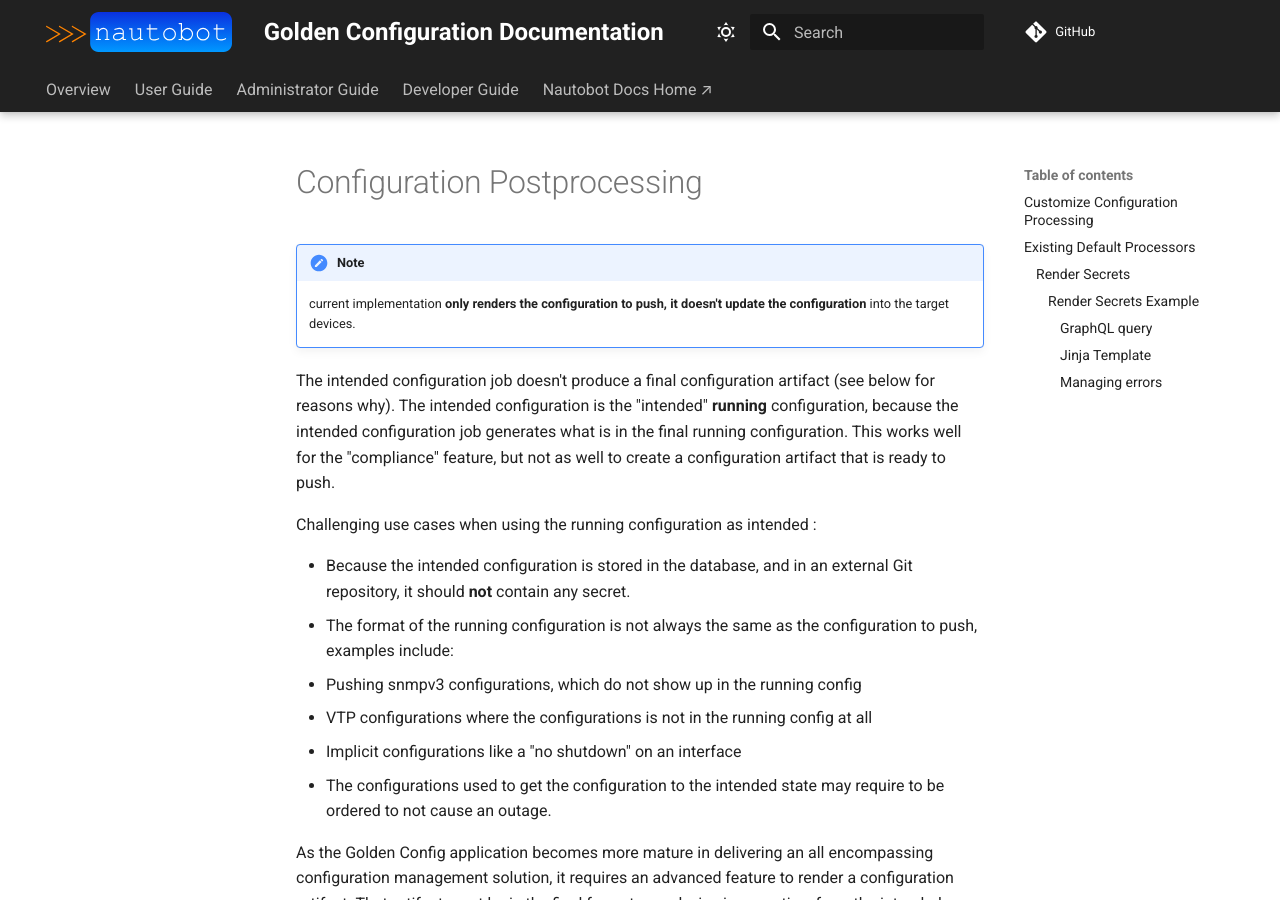
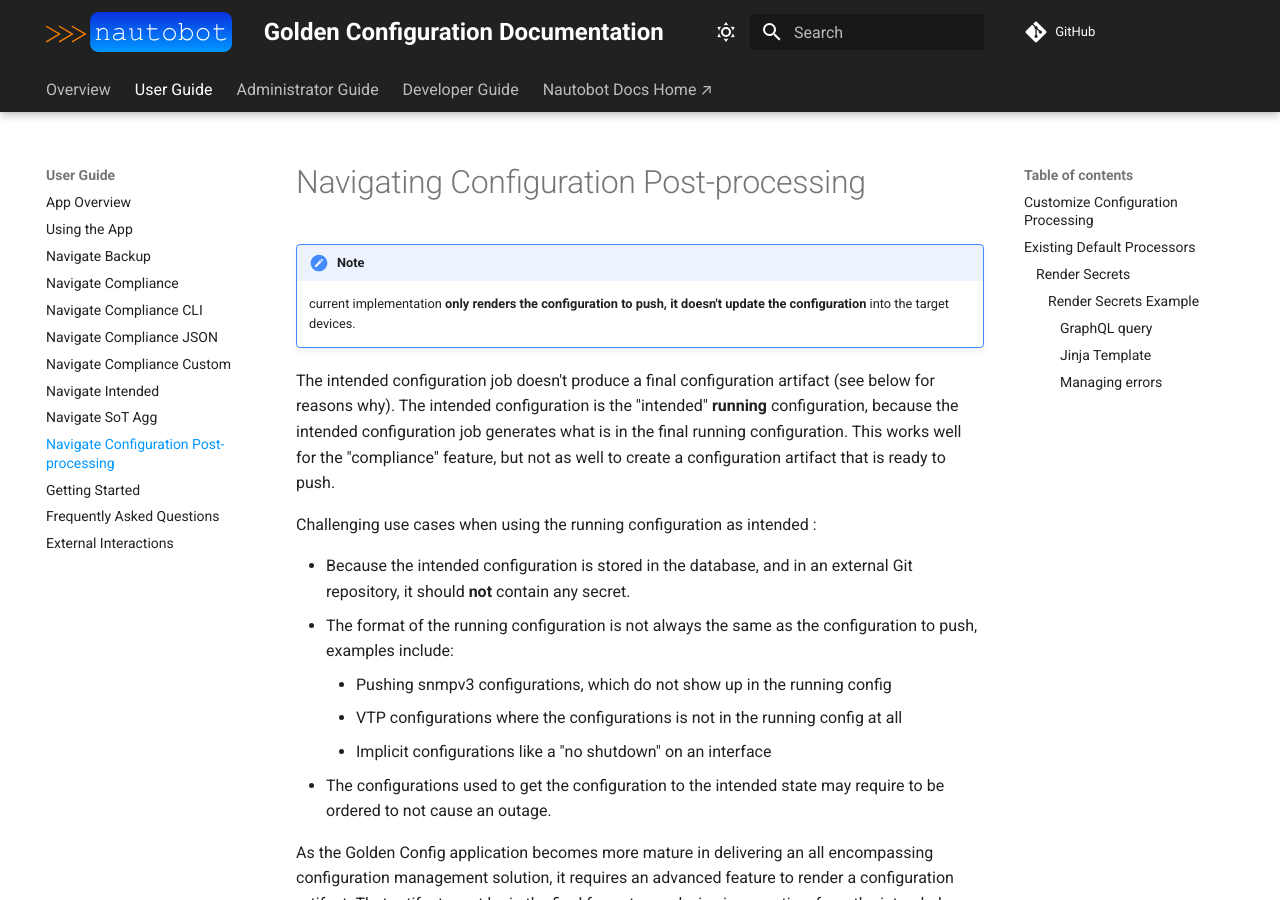
Before and after one commit to nautobot/nautobot-app-golden-config, an MkDocs documentation site: the page built from docs/user/app_feature_config_postprocessing.md, in a window 1280 px wide and 900 px high. Built offline with MkDocs 1.6.1 and Material for MkDocs 9.7.7, drawn with Linux system fonts in a browser that asks for light colours; comment, search, counter and statistics services are not loaded.

Commit message:
Fix documentation issues

```diff
--- a/docs/user/app_feature_config_to_push.md
+++ b/docs/user/app_feature_config_postprocessing.md
@@ -1,4 +1,4 @@
-# Configuration Postprocessing
+# Navigating Configuration Post-processing
 
 !!! note
     current implementation **only renders the configuration to push, it doesn't update the configuration** into the target devices.
@@ -9,9 +9,9 @@
 
 - Because the intended configuration is stored in the database, and in an external Git repository, it should **not** contain any secret.
 - The format of the running configuration is not always the same as the configuration to push, examples include:
-  - Pushing snmpv3 configurations, which do not show up in the running config
-  - VTP configurations where the configurations is not in the running config at all
-  - Implicit configurations like a "no shutdown" on an interface
+    - Pushing snmpv3 configurations, which do not show up in the running config
+    - VTP configurations where the configurations is not in the running config at all
+    - Implicit configurations like a "no shutdown" on an interface
 - The configurations used to get the configuration to the intended state may require to be ordered to not cause an outage.
 
 As the Golden Config application becomes more mature in delivering an all encompassing configuration management solution, it requires an advanced feature to render a configuration artifact. That artifact must be in the final format your device is expecting, from the intended configuration.
--- a/mkdocs.yml
+++ b/mkdocs.yml
@@ -103,6 +103,7 @@
       - Navigate Compliance Custom: "user/app_feature_compliancecustom.md"
       - Navigate Intended: "user/app_feature_intended.md"
       - Navigate SoT Agg: "user/app_feature_sotagg.md"
+      - Navigate Configuration Post-processing: "user/app_feature_config_postprocessing.md"
       - Getting Started: "user/app_getting_started.md"
       - Frequently Asked Questions: "user/app_faq.md"
       - External Interactions: "user/app_external_interactions.md"
```
